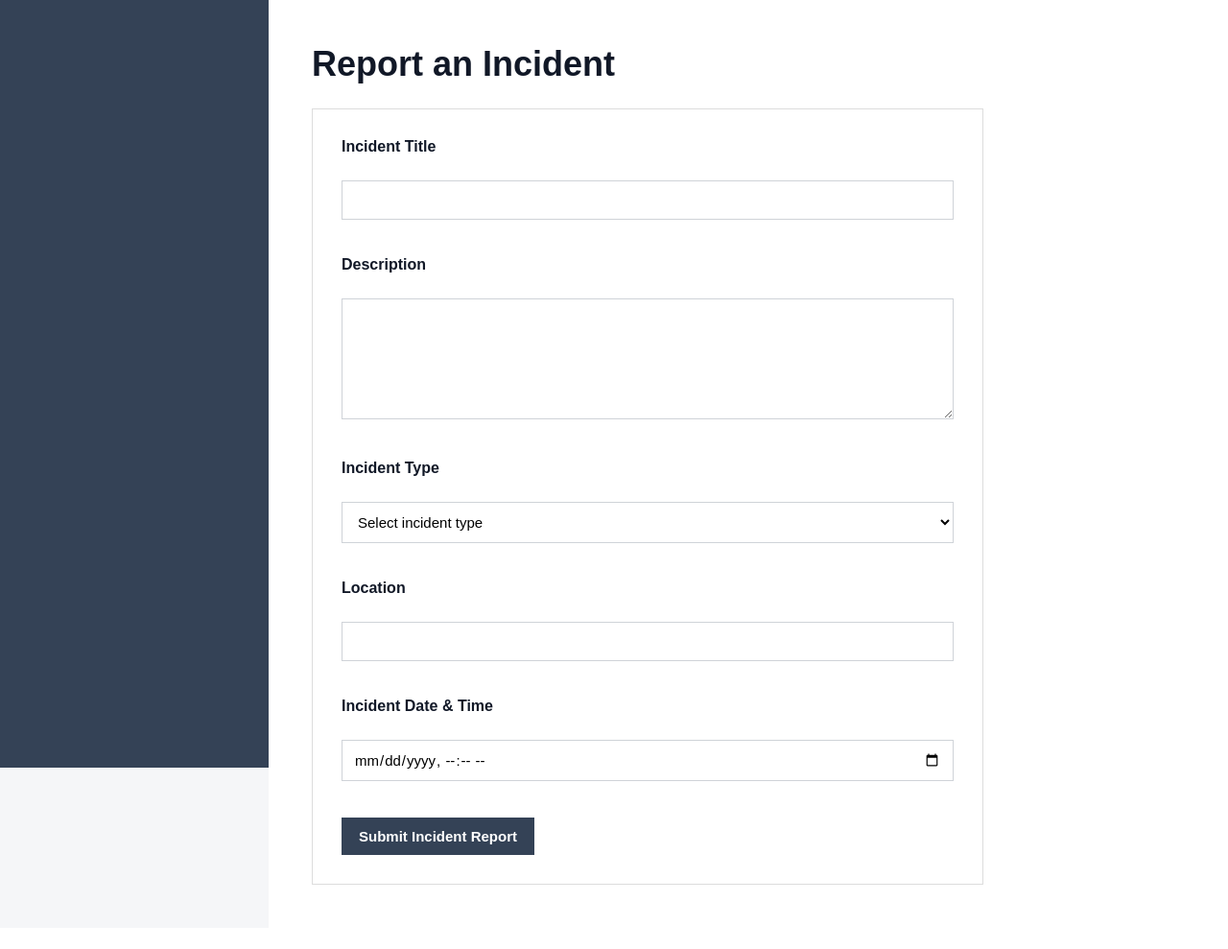
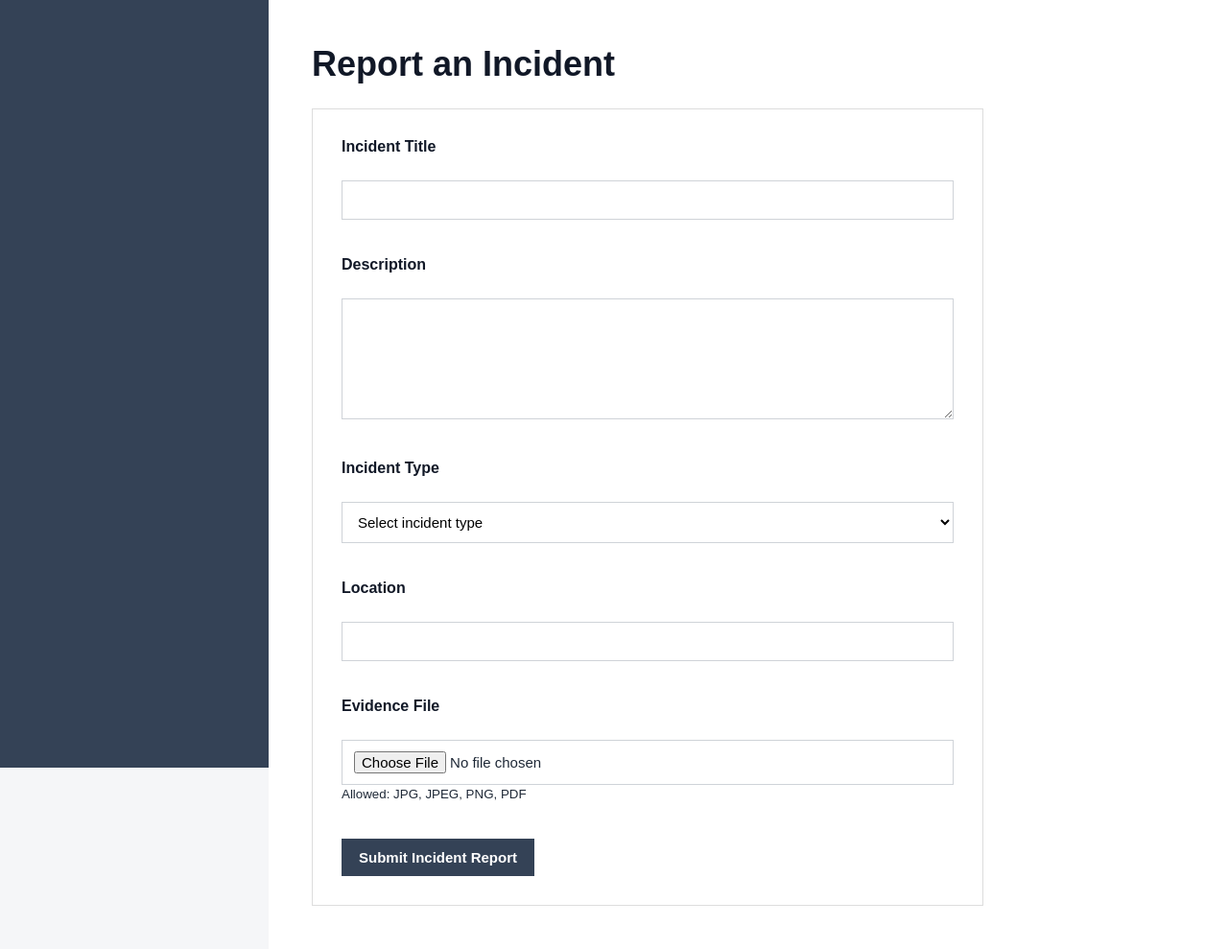
Before and after one commit to shantunubarua/Rescue_management_system, a PHP site: template views/witness/create_report.php in a window 1280 px wide. Shown: the whole page at 96% size. Before the commit the page ends 922 px from the top, so only its background shows below. Run offline with PHP 8.4, Linux system fonts and the light colour scheme; the template is opened without the code that fills it, so the values that code supplies are empty.

Commit message:
23-55678-3

```diff
--- a/views/witness/create_report.php
+++ b/views/witness/create_report.php
@@ -18,6 +18,7 @@
     <form
     method="POST"
     action="index.php?page=witness-report-create"
+    enctype="multipart/form-data"
 >
 
         <div>
@@ -126,21 +127,26 @@
 
         <br>
 
-
 <div>
 
-            <label for="incident_date">
-                Incident Date & Time
+    <label for="evidence_file">
+        Evidence File
     </label>
 
     <br>
 
     <input
-                type="datetime-local"
-                id="incident_date"
-                name="incident_date"
-                required
+        type="file"
+        id="evidence_file"
+        name="evidence_file"
+        accept=".jpg,.jpeg,.png,.pdf"
     >
+
+    <br>
+
+    <small>
+        Allowed: JPG, JPEG, PNG, PDF
+    </small>
 
 </div>
 
```
Lines whose indentation alone changed are shown as unchanged.
